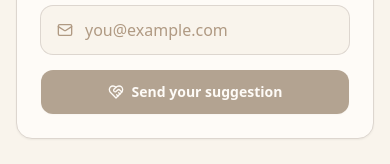
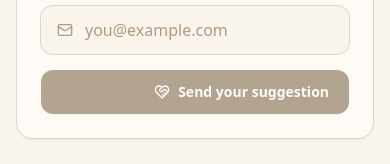
Before and after one commit to maabb/search-name, a React (Vite) app: page / in a window 390 px wide. Shown: the part 2389-2553 px from the top of the page. Built offline with nearby package versions, Linux system fonts and the light colour scheme; no server answers.

Commit message:
Updated CultureRequest.tsx

```diff
--- a/src/components/CultureRequest.tsx
+++ b/src/components/CultureRequest.tsx
@@ -149,7 +149,7 @@ export function CultureRequest() {
         <button
           type="submit"
           disabled={status === 'sending' || !cultureName.trim()}
-          className="inline-flex w-full items-center justify-center gap-2 rounded-xl bg-[#6b4e2e] px-5 py-3 text-sm font-semibold text-[#fefbf7] shadow-sm transition-all hover:bg-[#5a4226] disabled:cursor-not-allowed disabled:opacity-50 sm:w-auto"
+          className="inline-flex w-full items-center justify-end gap-2 rounded-xl bg-[#6b4e2e] px-5 py-3 text-sm font-semibold text-[#fefbf7] shadow-sm transition-all hover:bg-[#5a4226] disabled:cursor-not-allowed disabled:opacity-50 sm:w-auto"
         >
           {status === 'sending' ? (
             <>
```
